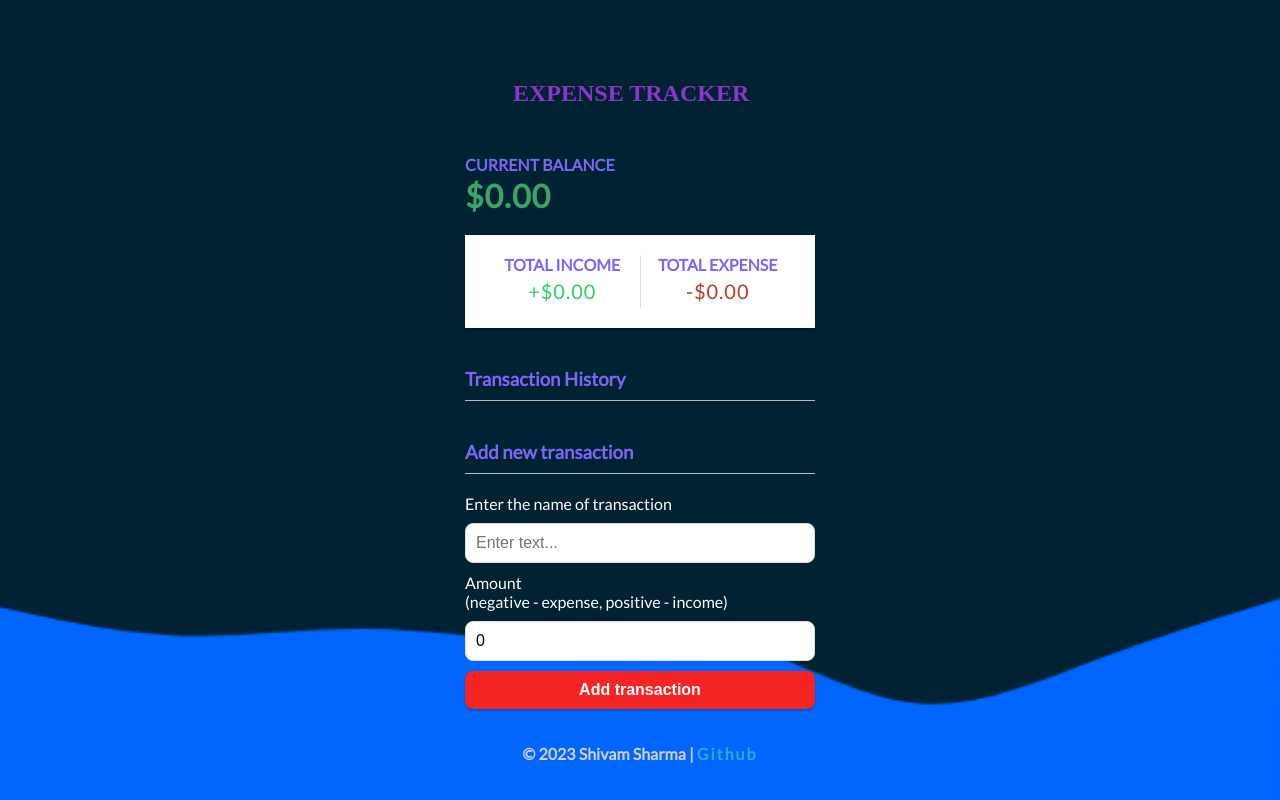
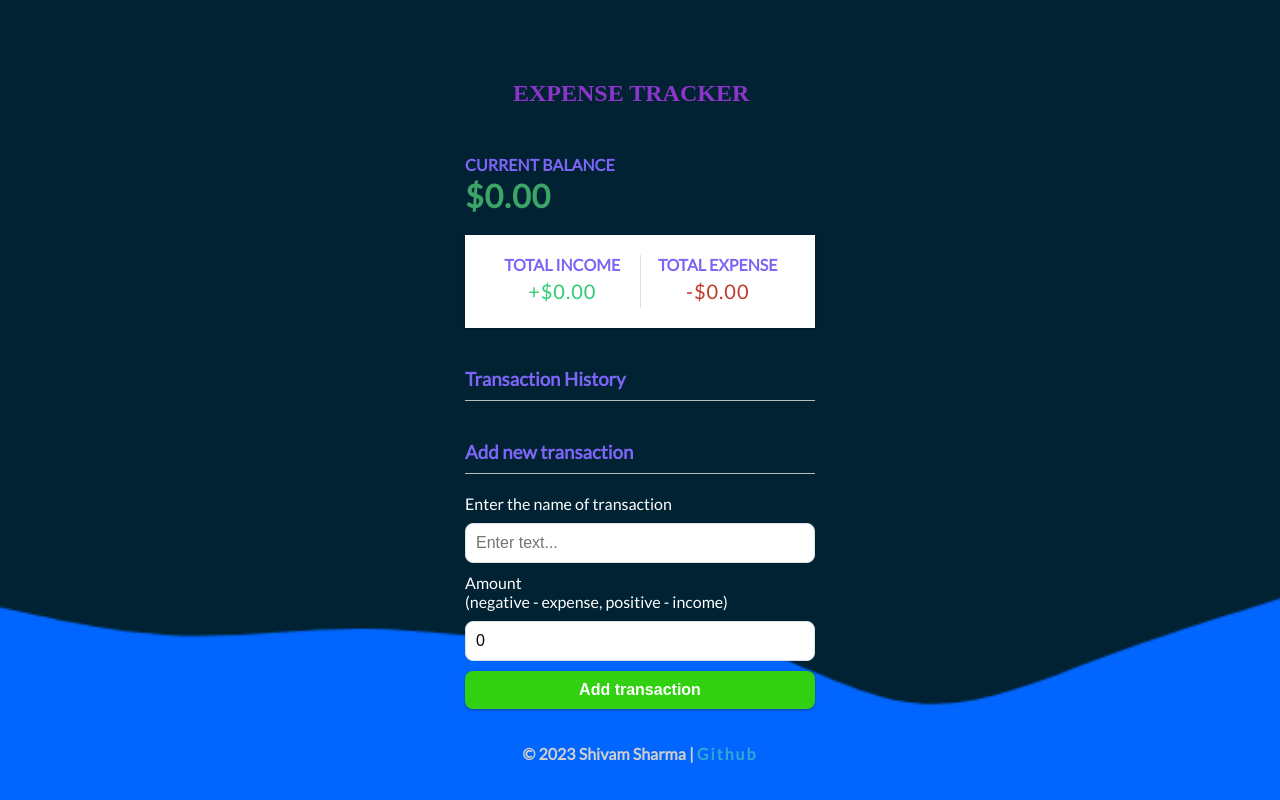
Before and after one commit to shivam-sharma7/Expense-Tracker, a React (Vite) app: page / in a window 1280 px wide. In both pictures the pointer is over the button "Add transaction". Built offline with nearby package versions, Linux system fonts and the light colour scheme.

Commit message:
changes color on hover button

```diff
--- a/src/App.css
+++ b/src/App.css
@@ -130,7 +130,7 @@ input[type='number'] {
 }
 
 .btn:hover{
-    background:  #f52525;
+    background:  #31D111;
   }
 
 .btn:hover:after{
```
